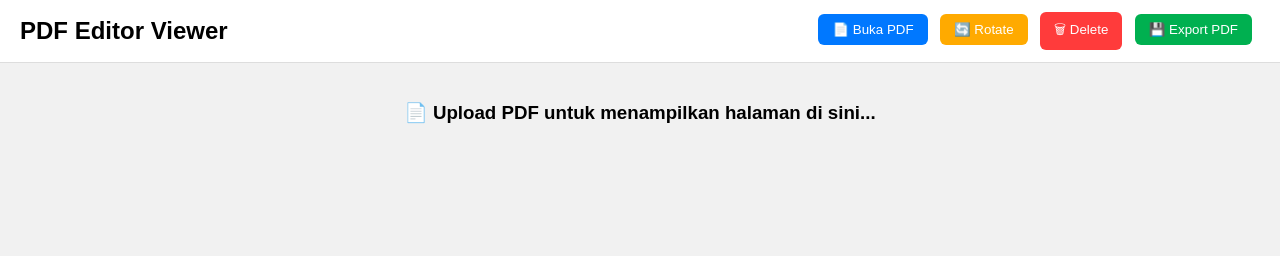
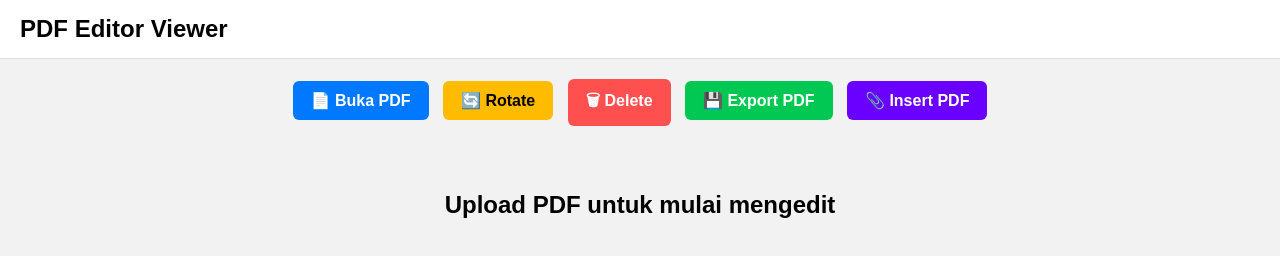
Before and after one commit to sagaevans/pdf-edit-free, a plain HTML site: page editor.html in a window 1280 px wide. Drawn offline with Linux system fonts and the light colour scheme.

Commit message:
Update editor.html

```diff
--- a/editor.html
+++ b/editor.html
@@ -2,73 +2,57 @@
 <html lang="id">
 <head>
 <meta charset="UTF-8">
-<title>PDF Visual Editor - Viewer Mode</title>
+<title>PDF Editor Viewer</title>
+
 <style>
 body{
-    font-family: Arial; margin:0; background:#f1f1f1;
+    font-family: Arial; margin:0; background:#f2f2f2;
 }
 header{
-    background:#ffffff; padding:12px 20px; display:flex;
-    align-items:center; justify-content:space-between;
+    background:#fff; padding:15px 20px; font-size:24px; font-weight:bold;
     border-bottom:1px solid #ddd;
-    position:sticky; top:0; z-index:10;
 }
-header h2{ margin:0;}
+.tools{
+    text-align:center; margin-top:15px;
+}
 .tools button{
-    padding:8px 14px; margin-right:8px; border:none;
-    background:#0078ff; color:white; border-radius:6px; cursor:pointer;
+    padding:10px 18px; border:none; margin:5px;
+    cursor:pointer; border-radius:6px; font-size:16px; font-weight:bold;
 }
-.tools button.red{background:#ff3b3b;}
-.tools button.green{background:#00b050;}
-.tools button.orange{background:#ffaa00;}
-
-#fileInput{display:none;}
 #pdfContainer{
-    padding:20px;
-    display:flex; flex-wrap:wrap;
-    gap:15px; justify-content:center;
+    padding:20px; display:flex; flex-wrap:wrap;
+    justify-content:center; gap:20px; margin-top:20px;
 }
 .pageBox{
-    background:white; border:1px solid #ccc; border-radius:6px;
-    width:180px; padding:10px;
-    text-align:center; cursor:pointer;
-    transition: .2s;
+    width:220px; background:#fff; border-radius:8px;
+    border:2px solid transparent; padding:10px; text-align:center;
+    box-shadow:0 3px 6px rgba(0,0,0,.1);
+    cursor:pointer; transition:.2s;
 }
-.pageBox:hover{
-    transform:scale(1.03);
-    box-shadow:0 4px 10px rgba(0,0,0,.1);
-}
-.pageBox img{
-    width:100%;
-}
+.pageBox.selected{ border:3px solid #0078ff; }
+.pageBox img{ width:100%; border-radius:4px; }
+</style>
 
-/* Selected effect */
-.selected{
-    border:3px solid #0078ff !important;
-}
-</style>
 </head>
 <body>
 
-<header>
-    <h2>PDF Editor Viewer</h2>
+<header>PDF Editor Viewer</header>
 
-    <div class="tools">
-        <button onclick="selectFile()">📄 Buka PDF</button>
-        <button class="orange" onclick="rotatePage()">🔄 Rotate</button>
-        <button class="red" onclick="deletePages()">🗑 Delete</button>
-        <button class="green" onclick="downloadPDF()">💾 Export PDF</button>
-    </div>
-</header>
+<div class="tools">
+    <button onclick="selectFile()" style="background:#0078ff;color:white;">📄 Buka PDF</button>
+    <button onclick="rotatePage()" style="background:#ffbb00;color:#000;">🔄 Rotate</button>
+    <button onclick="deletePages()" style="background:#ff5050;color:white;">🗑 Delete</button>
+    <button onclick="downloadPDF()" style="background:#00c853;color:white;">💾 Export PDF</button>
+    <button onclick="insertPDF()" style="background:#6a00ff;color:white;">📎 Insert PDF</button>
+</div>
 
-<input type="file" id="fileInput" accept="application/pdf" onchange="openPDF(event)">
+<input type="file" id="fileInput" accept="application/pdf" onchange="openPDF(event)" style="display:none">
 
-<div id="pdfContainer">
-    <h3>📄 Upload PDF untuk menampilkan halaman di sini...</h3>
-</div>
+<div id="pdfContainer"><h2>Upload PDF untuk mulai mengedit</h2></div>
 
 <script src="https://cdnjs.cloudflare.com/ajax/libs/pdf.js/2.14.305/pdf.min.js"></script>
 <script src="https://cdnjs.cloudflare.com/ajax/libs/pdf-lib/1.17.1/pdf-lib.min.js"></script>
 <script src="viewer.js"></script>
+
 </body>
 </html>
```
